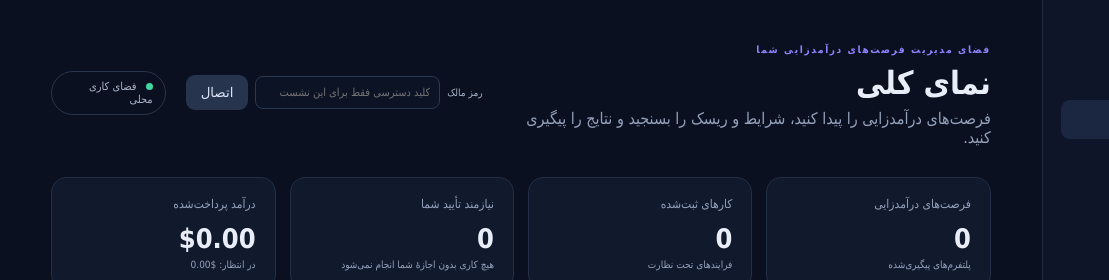
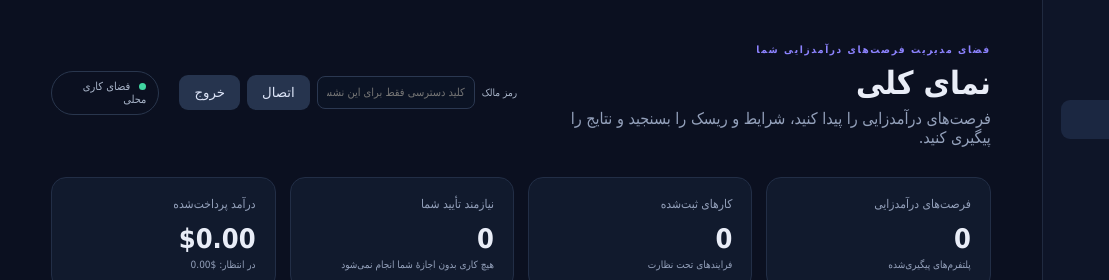
Before and after one commit to topaltopalchi-ship-it/autoearn-ai, a React app: page static/index.html in a window 1280 px wide. Shown: the top 280 px of the page, 0-1109 px from the left. Built offline with nearby package versions, Linux system fonts and the light colour scheme; no server answers.

Commit message:
ui: add explicit owner session logout control

```diff
--- a/static/index.html
+++ b/static/index.html
@@ -14,7 +14,7 @@
     <div class="sidebar-note"><b>کنترل همیشه دست شماست</b><p>پیش از هرگونه مشارکت، قوانین هر پلتفرم را بررسی و هر کار را شخصاً تأیید کنید.</p></div>
   </aside>
   <main>
-    <header><div><span class="eyebrow">فضای مدیریت فرصت‌های درآمدزایی شما</span><h1>نمای کلی</h1><p>فرصت‌های درآمدزایی را پیدا کنید، شرایط و ریسک را بسنجید و نتایج را پیگیری کنید.</p></div><div class="owner-access"><label for="owner-token">رمز مالک</label><input id="owner-token" type="password" autocomplete="off" placeholder="کلید دسترسی فقط برای این نشست"><button class="secondary" id="save-owner-token" type="button">اتصال</button></div><span class="status"><i></i> فضای کاری محلی</span></header>
+    <header><div><span class="eyebrow">فضای مدیریت فرصت‌های درآمدزایی شما</span><h1>نمای کلی</h1><p>فرصت‌های درآمدزایی را پیدا کنید، شرایط و ریسک را بسنجید و نتایج را پیگیری کنید.</p></div><div class="owner-access"><label for="owner-token">رمز مالک</label><input id="owner-token" type="password" autocomplete="off" placeholder="کلید دسترسی فقط برای این نشست"><button class="secondary" id="save-owner-token" type="button">اتصال</button><button class="secondary" id="logout-owner" type="button" title="پاک‌کردن رمز ذخیره‌شده از این نشست">خروج</button></div><span class="status"><i></i> فضای کاری محلی</span></header>
     <section class="stats" id="overview">
       <article><span>فرصت‌های درآمدزایی</span><strong id="stat-opps">0</strong><small>پلتفرم‌های پیگیری‌شده</small></article>
       <article><span>کارهای ثبت‌شده</span><strong id="stat-tasks">0</strong><small>فرایندهای تحت نظارت</small></article>
```
